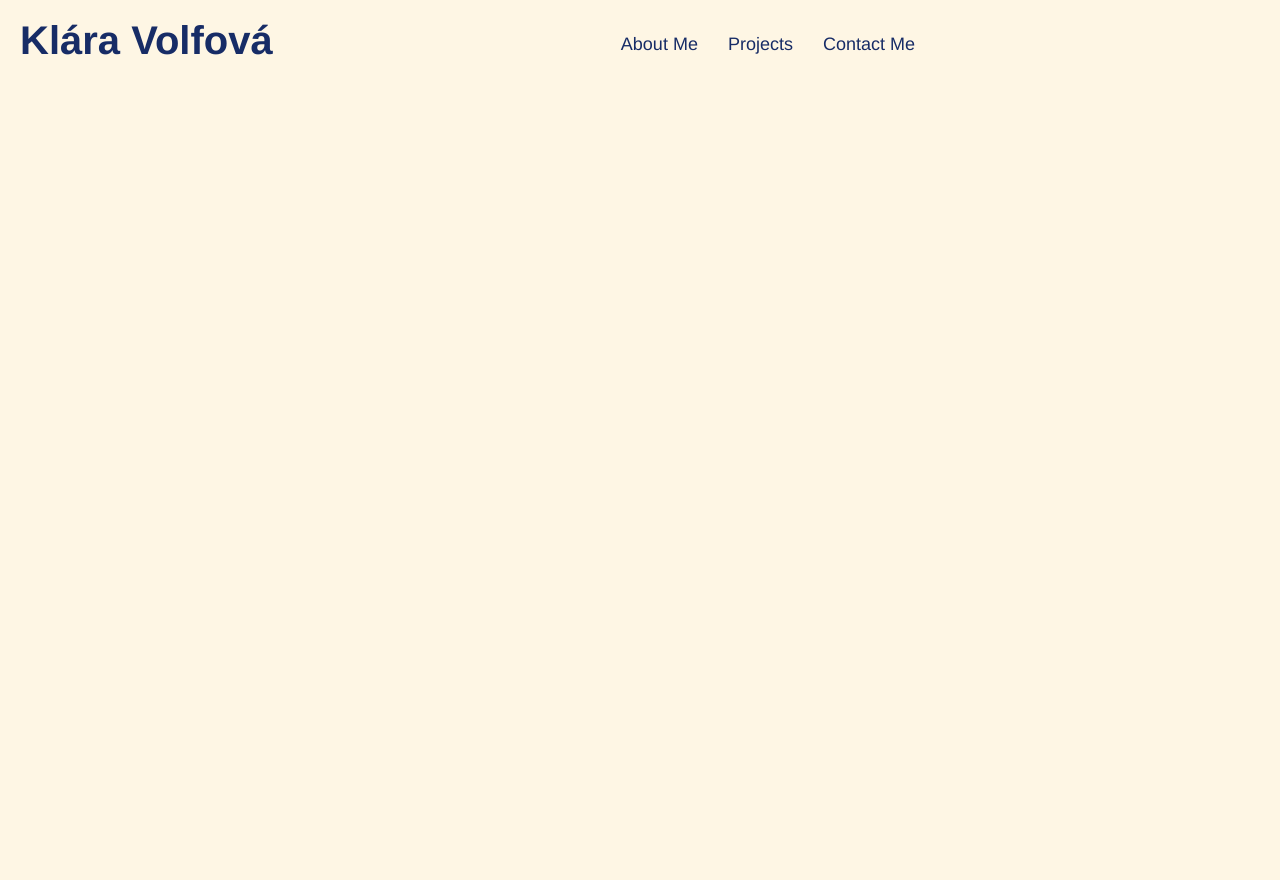
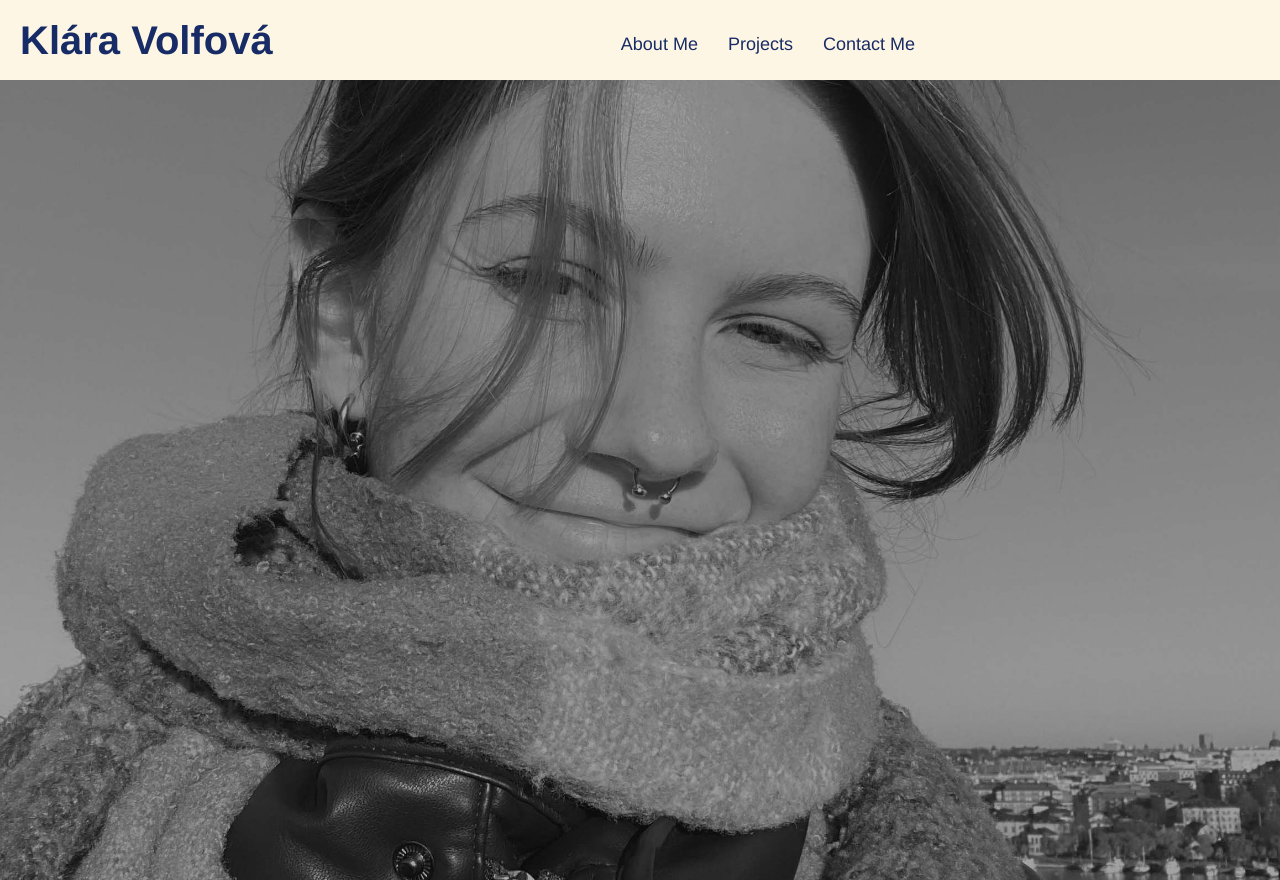
Before and after one commit to volfovaklara/student-portfolio-page, a plain HTML site: page index.html in a window 1280 px wide. Shown: the top 880 px of the page. Drawn offline with Linux system fonts and the light colour scheme.

Commit message:
Hero banner bug fix.

```diff
--- a/assets/css/style.css
+++ b/assets/css/style.css
@@ -74,7 +74,7 @@ img {
     height: 800px;
     width: 100%;
     margin-bottom: 25px;
-    background-image: url(./assets/images/profile-photo.jpg);
+    background-image: url(/assets/images/profile-photo.jpg);
     background-size: cover;
     background-position: center;
 }
```
